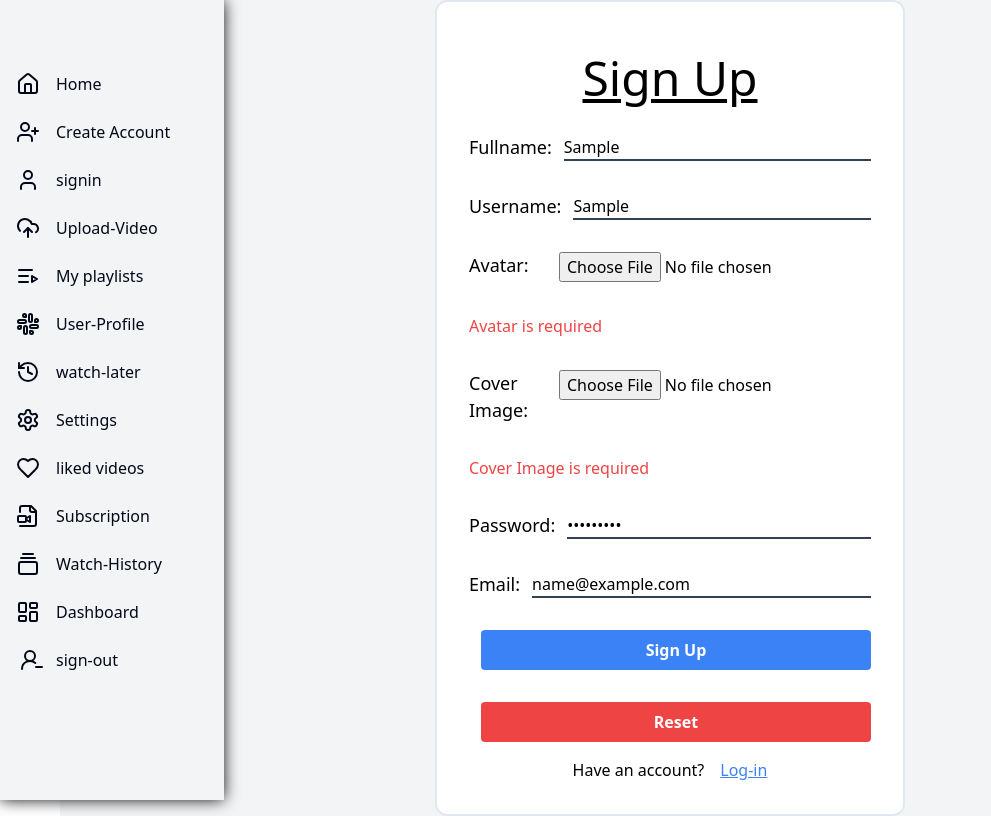
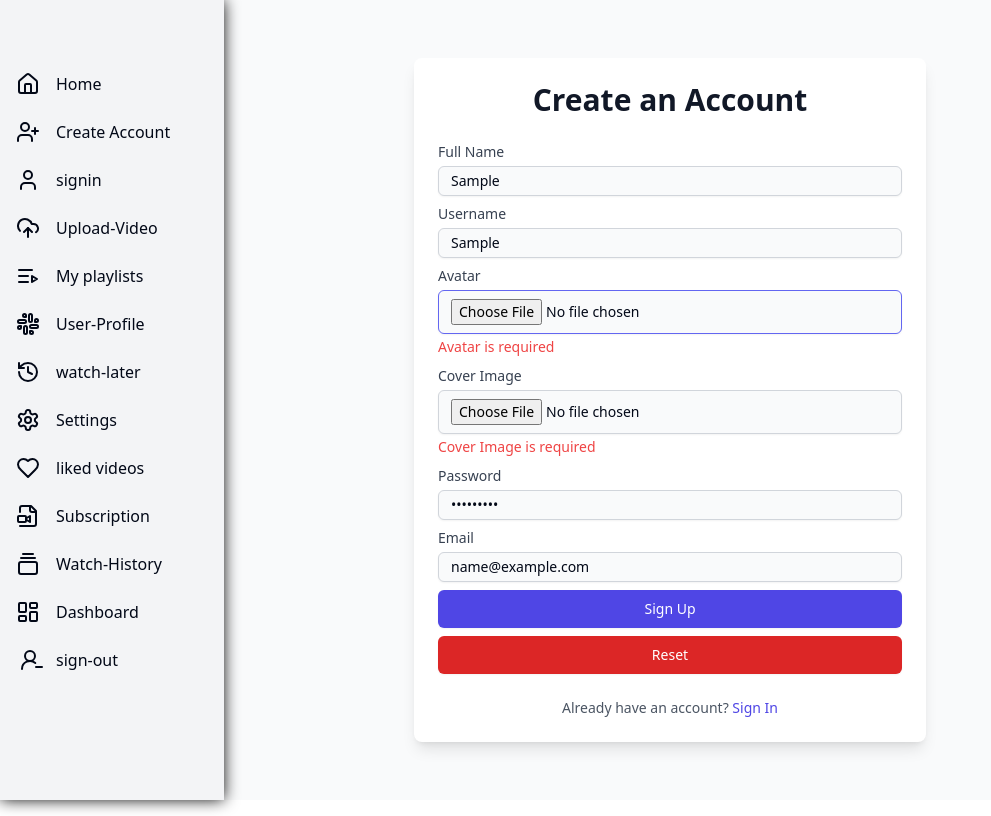
Before and after one commit to sourabh-yalagod/Full-stack-React-video-project, a React (Vite) app in the folder front-end/: page /signup in a window 1280 px wide. Both pictures are taken after typing "Sample", "Sample", "Sample123", "name@example.com" into the empty fields and a click on the button "Sign Up". Shown: the whole page, without its empty margins (0-991 px from the left). Built offline with nearby package versions, Linux system fonts and the light colour scheme.

Commit message:
updated auth.js

```diff
--- a/front-end/src/Redux/ThunkFunction/SignIn.js
+++ b/front-end/src/Redux/ThunkFunction/SignIn.js
@@ -9,7 +9,8 @@
     });
     const token = response?.data?.data?.accessToken;
     Cookies.set("token", token);
-    console.log("response?.data?.data?.id : ",response?.data?.data?.id);
+    localStorage.setItem("token", token);
+    console.log("response?.data?.data?.id : ", response?.data?.data?.id);
 
     return response.data;
   } catch (error) {
--- a/front-end/src/hooks/SignOut.js
+++ b/front-end/src/hooks/SignOut.js
@@ -1,7 +1,5 @@
 import { useToast } from "@/components/ui/use-toast";
 import axiosInstance from "@/Redux/api/axiosInstance";
-import axios from "axios";
-import Cookies from "js-cookie";
 import { useState } from "react";
 import { useNavigate } from "react-router-dom";
 
@@ -22,7 +20,9 @@
             duration: 1500,
           });
         }
-        Cookies.remove('token')
+        console.log('-------');
+
+        localStorage.clear("token");
       } catch (error) {
         toast({
           title: "Logg-Out Failed. . . . .!",
--- a/front-end/src/pages/PlayVideo.jsx
+++ b/front-end/src/pages/PlayVideo.jsx
@@ -35,7 +35,7 @@
   const apiResponse = data;
   return (
     <div className="w-full grid h-auto lg:flex lg:gap-4 px-1 sm:pl-4 lg:grid-cols-2 text-slate-700 dark:text-slate-300 bg-white dark:bg-black pb-10 mx-auto">
-      <div className="lg:w-full space-y-2">
+      <div className="lg:w-full py-5 space-y-2">
         <VideoController apiResponse={apiResponse} />
         <Subscrption apiResponse={apiResponse} />
         <VideoFigures apiResponse={apiResponse} videoId={videoId} />
--- a/front-end/src/pages/SignIn.jsx
+++ b/front-end/src/pages/SignIn.jsx
@@ -58,7 +58,7 @@
           "watchHistoryVideos",
         ],
       });
-      navigate(-1);
+      navigate('/');
       reset();
     }
     if (!signInResponse?.success && submitted && !signInLoading) {
--- a/front-end/src/pages/SignUp.jsx
+++ b/front-end/src/pages/SignUp.jsx
@@ -1,6 +1,5 @@
 import { useForm } from "react-hook-form";
 import { useDispatch, useSelector } from "react-redux";
-import { AxiosError } from "axios";
 import { Loader2 } from "lucide-react";
 import { NavLink, useNavigate } from "react-router-dom";
 import { registerUser } from "@/Redux/ThunkFunction/Register";
@@ -14,9 +13,9 @@
     formState: { errors },
     reset,
   } = useForm();
-
   const navigate = useNavigate();
   const { user, isPending, error } = useSelector((state) => state.auth);
+
   const onSubmit = async (data) => {
     const formData = new FormData();
     formData.append("fullname", data.fullname);
@@ -38,26 +37,28 @@
 
   useEffect(() => {
     if (user && !error) {
-      console.log('from Here');
       navigate("/signin");
     }
   }, [user, error, navigate]);
 
   return (
-    <div className="min-h-screen grid place-items-center bg-gray-100 dark:bg-black">
-      <div className="text-black dark:text-white grid place-items-center border-2 max-w-[470px] w-full rounded-xl p-8 bg-white dark:bg-gray-800">
-        <h1 className="text-center text-5xl underline py-5 mb-3">Sign Up</h1>
-        <form
-          className="space-y-8 w-full grid place-content-between"
-          onSubmit={handleSubmit(onSubmit)}
-          method="post"
+    <div className="min-h-screen flex items-center justify-center bg-gray-50 dark:bg-gray-900 px-4 sm:px-6 lg:px-8">
+      <div className="max-w-lg w-full bg-white dark:bg-gray-800 shadow-lg rounded-lg p-6">
+        <h1 className="text-3xl font-bold text-center text-gray-900 dark:text-white mb-6">
+          Create an Account
+        </h1>
+        <form onSubmit={handleSubmit(onSubmit)} className="space-y-2">
+          {/* Fullname */}
+          <div>
+            <label
+              htmlFor="fullname"
+              className="block text-sm font-medium text-gray-700 dark:text-gray-300"
             >
-          <div className="flex justify-between relative">
-            <label htmlFor="fullname" className="text-[18px]">
-              Fullname:
+              Full Name
             </label>
             <input
               type="text"
+              placeholder="full name"
               id="fullname"
               {...register("fullname", {
                 required: "Fullname is required",
@@ -67,118 +68,168 @@
                 },
                 minLength: {
                   value: 3,
-                  message: "Minmum lenght shoulg be 3 character",
+                  message: "Minimum length should be 3 characters",
                 },
               })}
-              className="bg-transparent border-b-2 outline-none border-slate-700 ml-3 w-full dark:border-gray-500 dark:focus:border-blue-500"
+              className="mt-1 block w-full p-1 pl-3 bg-gray-50 dark:bg-gray-700 border border-gray-300 dark:border-gray-600 rounded-md shadow-sm placeholder-gray-400 focus:outline-none focus:ring-indigo-500 focus:border-indigo-500 dark:focus:ring-indigo-500 dark:focus:border-indigo-500 sm:text-sm"
             />
             {errors.fullname && (
-              <span className="text-red-500 absolute text-xs -bottom-5 left-5">
+              <span className="text-red-500 text-sm">
                 {errors.fullname.message}
               </span>
             )}
           </div>
 
-          <div className="flex justify-between">
-            <label htmlFor="username" className="text-[18px]">
-              Username:
+          {/* Username */}
+          <div>
+            <label
+              htmlFor="username"
+              className="block text-sm font-medium text-gray-700 dark:text-gray-300"
+            >
+              Username
             </label>
             <input
               type="text"
+              placeholder="userName"
               id="username"
               {...register("username", { required: "Username is required" })}
-              className="bg-transparent border-b-2 outline-none border-slate-700 ml-3 w-full dark:border-gray-500 dark:focus:border-blue-500"
+              className="mt-1 block w-full p-1 pl-3 bg-gray-50 dark:bg-gray-700 border border-gray-300 dark:border-gray-600 rounded-md shadow-sm placeholder-gray-400 focus:outline-none focus:ring-indigo-500 focus:border-indigo-500 dark:focus:ring-indigo-500 dark:focus:border-indigo-500 sm:text-sm"
             />
+            {errors.username && (
+              <span className="text-red-500 text-sm">
+                {errors.username.message}
+              </span>
+            )}
           </div>
-          {errors.username && (
-            <span className="text-red-500">{errors.username.message}</span>
-          )}
 
-          <div className="flex justify-between">
-            <label htmlFor="avatar" className="text-[18px]">
-              Avatar:
+          {/* Avatar */}
+          <div>
+            <label
+              htmlFor="avatar"
+              className="block text-sm font-medium text-gray-700 dark:text-gray-300"
+            >
+              Avatar
             </label>
             <input
               type="file"
               id="avatar"
+              placeholder="avatar"
               {...register("avatar", { required: "Avatar is required" })}
-              className="bg-transparent outline-none border-slate-700 ml-3 dark:border-gray-500"
+              className="mt-1 block w-full px-3 py-2 bg-gray-50 dark:bg-gray-700 border border-gray-300 dark:border-gray-600 rounded-md shadow-sm focus:outline-none focus:ring-indigo-500 focus:border-indigo-500 dark:focus:ring-indigo-500 dark:focus:border-indigo-500 sm:text-sm"
             />
+            {errors.avatar && (
+              <span className="text-red-500 text-sm">
+                {errors.avatar.message}
+              </span>
+            )}
           </div>
-          {errors.avatar && (
-            <span className="text-red-500">{errors.avatar.message}</span>
-          )}
 
-          <div className="flex justify-between">
-            <label htmlFor="coverImage" className="text-[18px]">
-              Cover Image:
+          {/* Cover Image */}
+          <div>
+            <label
+              htmlFor="coverImage"
+              className="block text-sm font-medium text-gray-700 dark:text-gray-300"
+            >
+              Cover Image
             </label>
             <input
               type="file"
+              placeholder="cover image"
               id="coverImage"
               {...register("coverImage", {
                 required: "Cover Image is required",
               })}
-              className="bg-transparent outline-none border-slate-700 ml-3 dark:border-gray-500"
+              className="mt-1 block w-full px-3 py-2 bg-gray-50 dark:bg-gray-700 border border-gray-300 dark:border-gray-600 rounded-md shadow-sm focus:outline-none focus:ring-indigo-500 focus:border-indigo-500 dark:focus:ring-indigo-500 dark:focus:border-indigo-500 sm:text-sm"
             />
+            {errors.coverImage && (
+              <span className="text-red-500 text-sm">
+                {errors.coverImage.message}
+              </span>
+            )}
           </div>
-          {errors.coverImage && (
-            <span className="text-red-500">{errors.coverImage.message}</span>
-          )}
 
-          <div className="flex justify-between">
-            <label htmlFor="password" className="text-[18px]">
-              Password:
+          {/* Password */}
+          <div>
+            <label
+              htmlFor="password"
+              className="block text-sm font-medium text-gray-700 dark:text-gray-300"
+            >
+              Password
             </label>
             <input
               type="password"
+              placeholder="password"
               id="password"
               {...register("password", { required: "Password is required" })}
-              className="bg-transparent border-b-2 outline-none border-slate-700 ml-3 w-full dark:border-gray-500 dark:focus:border-blue-500"
+              className="mt-1 block w-full p-1 pl-3 bg-gray-50 dark:bg-gray-700 border border-gray-300 dark:border-gray-600 rounded-md shadow-sm placeholder-gray-400 focus:outline-none focus:ring-indigo-500 focus:border-indigo-500 dark:focus:ring-indigo-500 dark:focus:border-indigo-500 sm:text-sm"
             />
+            {errors.password && (
+              <span className="text-red-500 text-sm">
+                {errors.password.message}
+              </span>
+            )}
           </div>
-          {errors.password && (
-            <span className="text-red-500">{errors.password.message}</span>
-          )}
 
-          <div className="flex justify-between">
-            <label htmlFor="email" className="text-[18px]">
-              Email:
+          {/* Email */}
+          <div>
+            <label
+              htmlFor="email"
+              className="block text-sm font-medium text-gray-700 dark:text-gray-300"
+            >
+              Email
             </label>
             <input
               type="email"
+              placeholder="email"
               id="email"
               {...register("email", { required: "Email is required" })}
-              className="bg-transparent border-b-2 outline-none border-slate-700 ml-3 w-full dark:border-gray-500 dark:focus:border-blue-500"
+              className="mt-1 block w-full p-1 pl-3 bg-gray-50 dark:bg-gray-700 border border-gray-300 dark:border-gray-600 rounded-md shadow-sm placeholder-gray-400 focus:outline-none focus:ring-indigo-500 focus:border-indigo-500 dark:focus:ring-indigo-500 dark:focus:border-indigo-500 sm:text-sm"
             />
+            {errors.email && (
+              <span className="text-red-500 text-sm">
+                {errors.email.message}
+              </span>
+            )}
           </div>
-          {errors.email && (
-            <span className="text-red-500">{errors.email.message}</span>
-          )}
+
+          {/* Buttons */}
+          <div className="flex items-center justify-between">
             <button
               type="submit"
-            className="bg-blue-500 hover:bg-blue-700 dark:bg-blue-700 dark:hover:bg-blue-900 text-white outline-none border-slate-700 ml-3 font-bold py-2 px-4 rounded mt-4"
+              className="w-full inline-flex justify-center py-2 px-4 border border-transparent rounded-md shadow-sm text-sm font-medium text-white bg-indigo-600 hover:bg-indigo-700 dark:bg-indigo-500 dark:hover:bg-indigo-600 focus:outline-none focus:ring-2 focus:ring-offset-2 focus:ring-indigo-500 dark:focus:ring-indigo-400"
             >
-            {isPending
-              ? <Loader2 className="animate-spin" /> && "Please wait...."
-              : "Sign Up"}
+              {isPending ? (
+                <>
+                  <Loader2 className="animate-spin mr-2" />
+                  Please wait...
+                </>
+              ) : (
+                "Sign Up"
+              )}
             </button>
+          </div>
+
+          <div className="flex items-center justify-between mt-4">
             <button
               type="reset"
               onClick={() => reset()}
-            className="bg-red-500 hover:bg-red-700 dark:bg-red-700 dark:hover:bg-red-900 text-white outline-none border-slate-700 ml-3 font-bold py-2 px-4 rounded mt-4"
+              className="w-full inline-flex justify-center py-2 px-4 border border-transparent rounded-md shadow-sm text-sm font-medium text-white bg-red-600 hover:bg-red-700 dark:bg-red-500 dark:hover:bg-red-600 focus:outline-none focus:ring-2 focus:ring-offset-2 focus:ring-red-500 dark:focus:ring-red-400"
             >
               Reset
             </button>
+          </div>
         </form>
-        <div className="w-full flex justify-center pt-4 gap-4 text-black dark:text-white">
-          Have an account?{" "}
+
+        <div className="mt-6 text-center">
+          <p className="text-sm text-gray-600 dark:text-gray-400">
+            Already have an account?{" "}
             <NavLink
               to="/signin"
-            className="text-blue-500 dark:text-blue-300 underline"
+              className="font-medium text-indigo-600 hover:text-indigo-500 dark:text-indigo-400"
             >
-            Log-in
+              Sign In
             </NavLink>
+          </p>
         </div>
       </div>
     </div>
--- a/front-end/src/utils/Video.jsx
+++ b/front-end/src/utils/Video.jsx
@@ -68,7 +68,7 @@
           <EllipsisVertical className="outline-none" />
         </DropdownMenuTrigger>
         <DropdownMenuContent className="text-gray-900 dark:text-white text-[13px] grid space-y-1 border-gray-500 dark:border-slate-600 bg-opacity-50 cursor-pointer rounded-[7px] bg-gray-100 dark:bg-black text-center w-fit mr-8 px-0 py-1">
-          {dropMenuBar.map((field, index) => (
+          {dropMenuBar?.map((field, index) => (
             <div
               key={index}
               className="px-2 py-1 m-1 grid place-items-center rounded-[9px] transition-all pb-2 hover:bg-gray-500 dark:hover:bg-slate-800 dark:text-slate-400"
```
Also changed, not shown: front-end/src/Redux/api/axiosInstance.js (+5 -9 lines), front-end/src/Services/Auth.js (+9 -9 lines), front-end/src/components/Header/Hero.jsx (+10 -9 lines), 1 other file (tests, documents, lock files or other folders). Lines whose indentation alone changed are shown as unchanged.
